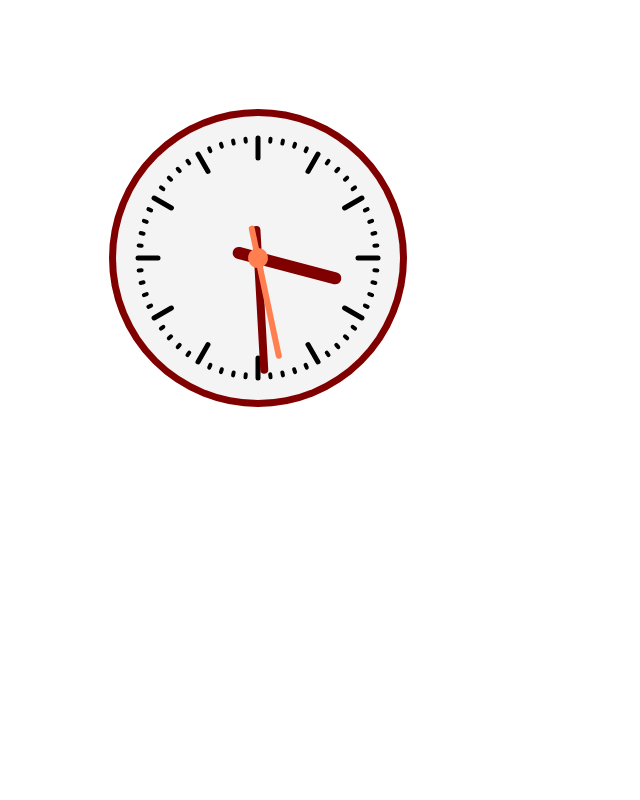
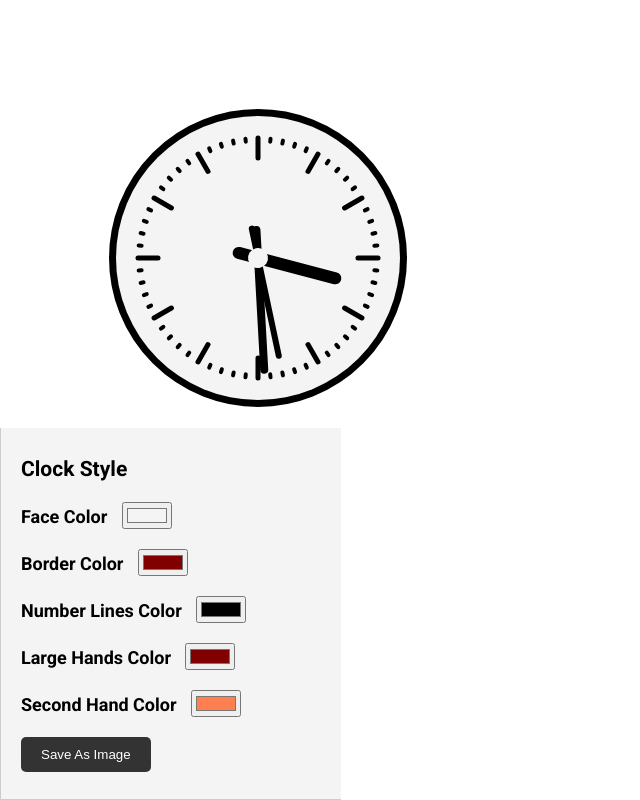
Before and after one commit to isurojit/AnimatedClock, a plain HTML site: page index.html in a window 1280 px wide. Shown: the whole page, without its empty margins (0-640 px from the left). Drawn offline with Linux system fonts and the light colour scheme.

Commit message:
clock project completed

```diff
--- a/app.js
+++ b/app.js
@@ -1,3 +1,17 @@
+const form = document.querySelector("form");
+
+let faceColor, borderColor, lineColor, largeHandColor, secondHandColor;
+const changeClockInterface = (e) => {
+  e.preventDefault();
+  faceColor = document.querySelector("#face-color").value;
+  borderColor = document.querySelector("#border-color").value;
+  lineColor = document.querySelector("#line-color").value;
+  largeHandColor = document.querySelector("#large-hand-color").value;
+  secondHandColor = document.querySelector("#second-hand-color").value;
+};
+
+form.addEventListener("submit", changeClockInterface);
+
 const clock = () => {
   const now = new Date();
   const canvas = document.getElementById("canvas");
@@ -9,17 +23,17 @@ const clock = () => {
   ctx.translate(250, 250); //Put 0,0 in the middle
   ctx.rotate(-Math.PI / 2); //rotate clock -90deg
 
-  //set default style
+  // Set default styles
   ctx.strokeStyle = "#000000";
   ctx.fillStyle = "#f4f4f4";
   ctx.lineWidth = 5;
   ctx.lineCap = "round";
-
   //Draw clock face/board
   ctx.save();
   ctx.beginPath();
   ctx.lineWidth = 14;
-  ctx.strokeStyle = "#800000";
+  ctx.strokeStyle = `${borderColor}`;
+  ctx.fillStyle = `${faceColor}`;
   ctx.arc(0, 0, 142, 0, Math.PI * 2, true);
   ctx.stroke();
   ctx.fill();
@@ -27,11 +41,13 @@ const clock = () => {
 
   // Draw hour lines
   ctx.save();
+  ctx.strokeStyle = `${lineColor}`;
   for (let i = 0; i < 12; i++) {
     ctx.beginPath();
     ctx.rotate(Math.PI / 6);
     ctx.moveTo(100, 0);
     ctx.lineTo(120, 0);
+    ctx.strokeStyle = `${lineColor}`;
     ctx.stroke();
   }
   ctx.restore();
@@ -39,6 +55,7 @@ const clock = () => {
   // Draw minute lines
   ctx.save();
   ctx.lineWidth = 4;
+  ctx.strokeStyle = `${lineColor}`;
   for (let i = 0; i < 60; i++) {
     if (i % 5 !== 0) {
       ctx.beginPath();
@@ -60,7 +77,7 @@ const clock = () => {
   ctx.rotate(
     (Math.PI / 6) * hr + (Math.PI / 360) * min + (Math.PI / 21600) * sec
   );
-  ctx.strokeStyle = "#800000";
+  ctx.strokeStyle = `${largeHandColor}`;
   ctx.lineWidth = 12;
   ctx.beginPath();
   ctx.moveTo(-20, 0);
@@ -71,7 +88,7 @@ const clock = () => {
   // Draw min hand
   ctx.save();
   ctx.rotate((Math.PI / 30) * min + (Math.PI / 1800) * sec);
-  ctx.strokeStyle = "#800000";
+  ctx.strokeStyle = `${largeHandColor}`;
   ctx.lineWidth = 8;
   ctx.beginPath();
   ctx.moveTo(-28, 0);
@@ -82,8 +99,8 @@ const clock = () => {
   // Draw sec hand
   ctx.save();
   ctx.rotate((sec * Math.PI) / 30);
-  ctx.strokeStyle = "#FF7F50";
-  ctx.fillStyle = "#FF7F50";
+  ctx.strokeStyle = `${secondHandColor}`;
+  ctx.fillStyle = `${secondHandColor}`;
   ctx.lineWidth = 6;
   ctx.beginPath();
   ctx.moveTo(-30, 0);
--- a/index.html
+++ b/index.html
@@ -7,6 +7,34 @@
     <link rel="stylesheet" href="style.css" />
   </head>
   <body>
+    <div class="card">
+      <h3>Clock Style</h3>
+      <form>
+        <div class="form-input">
+          <label for="face-color">Face Color</label>
+          <input type="color" value="#f4f4f4" id="face-color" />
+        </div>
+        <div class="form-input">
+          <label for="border-color">Border Color</label>
+          <input type="color" value="#800000" id="border-color" />
+        </div>
+        <div class="form-input">
+          <label for="line-color">Number Lines Color</label>
+          <input type="color" value="#000000" id="line-color" />
+        </div>
+        <div class="form-input">
+          <label for="large-hand-color">Large Hands Color</label>
+          <input type="color" value="#800000" id="large-hand-color" />
+        </div>
+        <div class="form-input">
+          <label for="second-hand-color">Second Hand Color</label>
+          <input type="color" value="#FF7F50" id="second-hand-color" />
+        </div>
+        <div class="form-input">
+          <button id="save-btn" type="submit">Save As Image</button>
+        </div>
+      </form>
+    </div>
     <canvas id="canvas" width="500" height="500"></canvas>
     <script src="app.js"></script>
   </body>
--- a/style.css
+++ b/style.css
@@ -0,0 +1,35 @@
+@import url("https://fonts.googleapis.com/css2?family=Roboto:wght@300;400;700&display=swap");
+
+body {
+  font-family: "Roboto", sans-serif;
+  font-size: 18px;
+}
+
+button {
+  background: #333;
+  color: #fff;
+  border: 0;
+  padding: 10px 20px;
+  border-radius: 5px;
+  cursor: pointer;
+}
+
+.card {
+  background: #f4f4f4;
+  border-left: 1px solid #ccc;
+  border-bottom: 1px solid #ccc;
+  padding: 7px 20px;
+  width: 300px;
+  position: absolute;
+  bottom: 0;
+  left: 0;
+}
+
+.form-input {
+  margin-bottom: 20px;
+}
+
+label {
+  margin-right: 10px;
+  font-weight: bold;
+}
```
